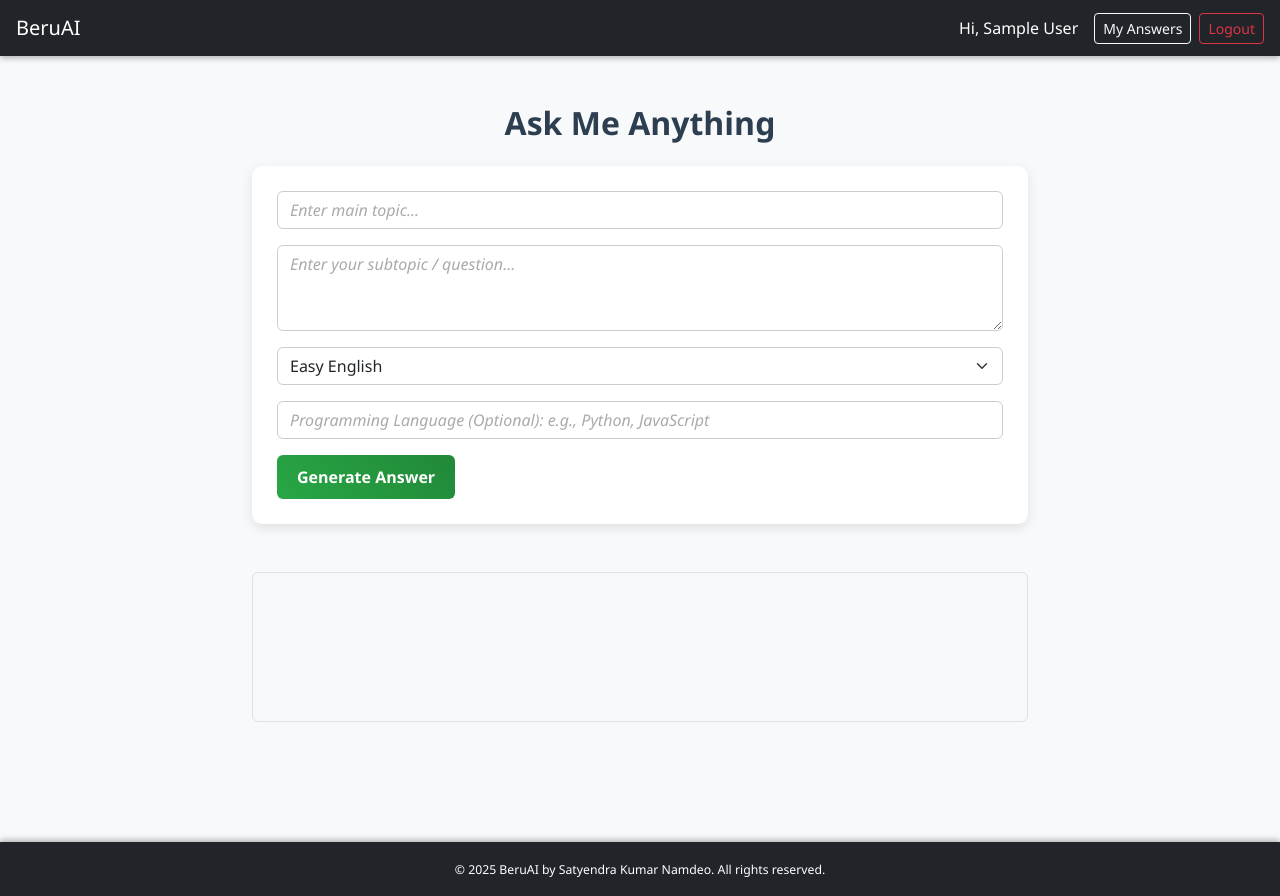
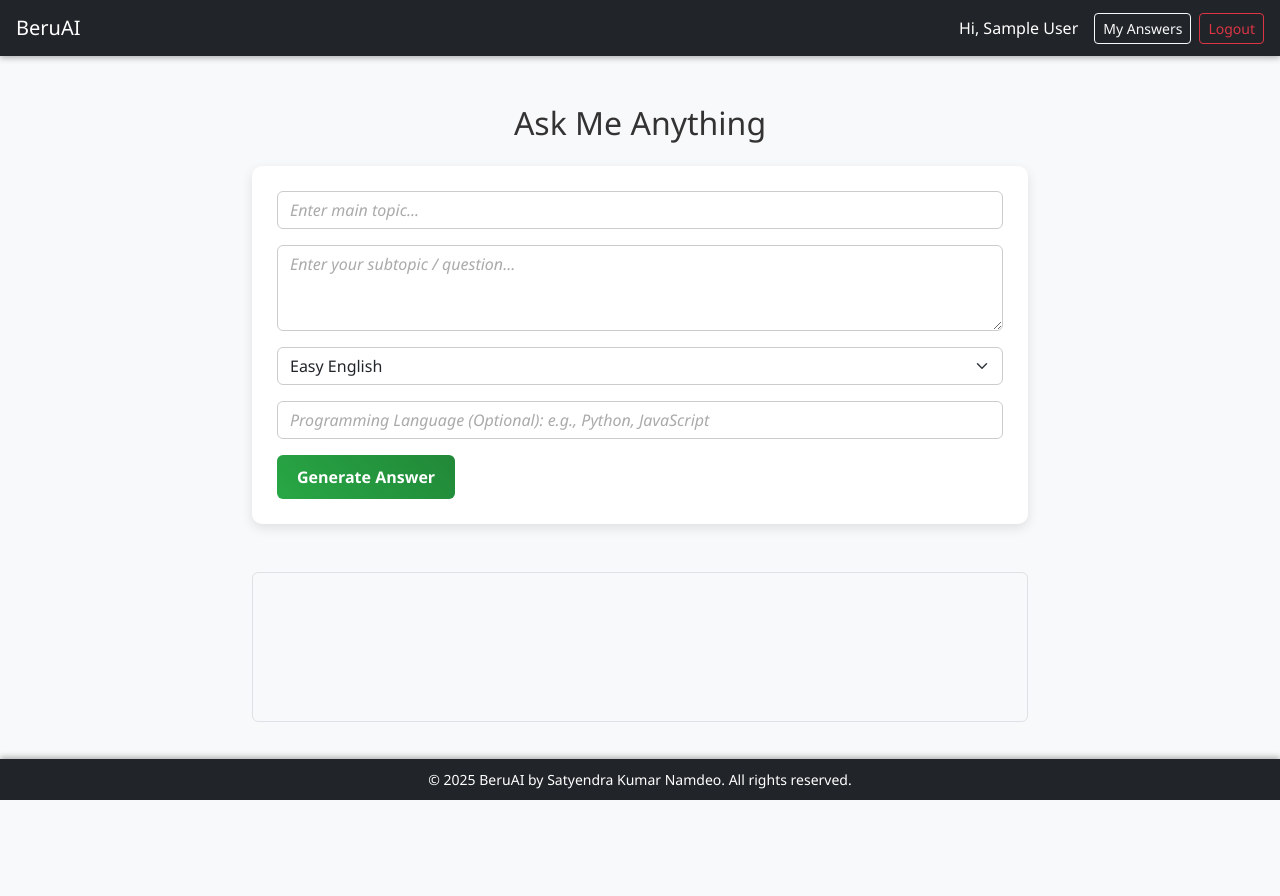
Before and after one commit to SanFlash/Satyen78beruAI, a Flask app: page /index in a window 1280 px wide. After the commit the page ends 800 px from the top, so only its background shows below. Run offline with Flask 3, Linux system fonts and the light colour scheme; the visitor is signed in with stand-in values (Sample User, id 1); some libraries are stand-ins or nearby versions.

Commit message:
Update index.html

```diff
--- a/templates/index.html
+++ b/templates/index.html
@@ -3,7 +3,15 @@
 <head>
   <meta charset="UTF-8" />
   <title>BeruAI | Home</title>
-    <link href="https://cdn.jsdelivr.net/npm/bootstrap@5.3.0/dist/css/bootstrap.min.css" rel="stylesheet" />
+  <meta name="viewport" content="width=device-width, initial-scale=1.0" />
+  <link
+    href="https://cdn.jsdelivr.net/npm/bootstrap@5.3.0/dist/css/bootstrap.min.css"
+    rel="stylesheet"
+  />
+  <link
+    rel="stylesheet"
+    href="https://cdnjs.cloudflare.com/ajax/libs/highlight.js/11.8.0/styles/github-dark.min.css"
+  />
   <style>
     body {
       font-family: 'Segoe UI', Tahoma, Geneva, Verdana, sans-serif;
@@ -11,6 +19,9 @@
       color: #333;
       margin: 0;
       padding: 0;
+      min-height: 100vh;
+      display: flex;
+      flex-direction: column;
     }
 
     .navbar {
@@ -19,14 +30,18 @@
     }
 
     @keyframes slideDown {
-    0% {
+      from {
         transform: translateY(-100%);
         opacity: 0;
       }
-    100% {
+      to {
         transform: translateY(0);
         opacity: 1;
       }
+    }
+
+    main {
+      flex: 1;
     }
 
     .container {
@@ -35,13 +50,14 @@
     }
 
     @keyframes fadeIn {
-    from { opacity: 0; transform: translateY(30px); }
-    to { opacity: 1; transform: translateY(0); }
+      from {
+        opacity: 0;
+        transform: translateY(30px);
       }
-
-  h2 {
-    color: #2c3e50;
-    font-weight: 700;
+      to {
+        opacity: 1;
+        transform: translateY(0);
+      }
     }
 
     form {
@@ -53,11 +69,11 @@
     }
 
     @keyframes bounceIn {
-    0% {
+      from {
         transform: scale(0.95);
         opacity: 0;
       }
-    100% {
+      to {
         transform: scale(1);
         opacity: 1;
       }
@@ -91,11 +107,14 @@
       background: linear-gradient(45deg, #218838, #1e7e34);
     }
 
-
+    .form-control::placeholder {
+      color: #aaa;
+      font-style: italic;
+    }
 
     #imageResults img {
       max-width: 100%;
-    max-height: 100%;
+      height: auto;
       border-radius: 6px;
       box-shadow: 0 2px 8px rgba(0, 0, 0, 0.15);
       transition: transform 0.3s ease;
@@ -105,21 +124,47 @@
       transform: scale(1.05);
     }
 
-  .form-control::placeholder {
-    color: #aaa;
-    font-style: italic;
+    .fade-in-answer {
+      animation: fadeAnswer 0.6s ease-in;
     }
 
-  .footer {
-  box-shadow: 0 -2px 6px rgba(0, 0, 0, 0.3);
-  font-size: 14px;
-  position: relative;
-  bottom: 0;
-  width: 100%;
+    @keyframes fadeAnswer {
+      0% {
+        opacity: 0;
+        transform: translateY(10px);
+      }
+      100% {
+        opacity: 1;
+        transform: translateY(0);
+      }
     }
 
+    #responseContainer table {
+      width: 100%;
+      border-collapse: collapse;
+      margin-top: 1rem;
+    }
 
-  /* Responsive behavior */
+    #responseContainer th,
+    #responseContainer td {
+      border: 1px solid #ccc;
+      padding: 8px;
+      text-align: left;
+    }
+
+    #responseContainer th {
+      background-color: #e9ecef;
+    }
+
+    pre code {
+      display: block;
+      padding: 1rem;
+      border-radius: 8px;
+      background-color: #1e1e1e;
+      color: #f8f8f2;
+      overflow-x: auto;
+    }
+
     @media (max-width: 768px) {
       .container {
         padding: 15px;
@@ -137,23 +182,22 @@
       h2 {
         font-size: 1.5rem;
       }
-
-    #imageResults img {
-      max-width: 100%;
-    }
     }
 
-  /* Transition effect for new answers */
-  .fade-in-answer {
-    animation: fadeAnswer 0.6s ease-in;
-  }
+    footer {
+      background: #212529;
+      color: #fff;
+      text-align: center;
+      padding: 10px 0;
+      font-size: 14px;
+      box-shadow: 0 -2px 6px rgba(0, 0, 0, 0.3);
+      position: fixed;
+      bottom: 0;
+      left: 0;
+      width: 100%;
 
-  @keyframes fadeAnswer {
-    0% { opacity: 0; transform: translateY(10px); }
-    100% { opacity: 1; transform: translateY(0); }
     }
   </style>
-
 </head>
 <body>
   <nav class="navbar navbar-expand-lg navbar-dark bg-dark px-3">
@@ -165,27 +209,14 @@
     </div>
   </nav>
 
-<div class="container py-5">
+  <main class="container py-5">
     <h2 class="mb-4 text-center">Ask Me Anything</h2>
     <form id="askForm">
       <div class="mb-3">
-            <input
-                id="mainTopic"
-                name="mainTopic"
-                class="form-control"
-                placeholder="Enter main topic..."
-                required
-            />
+        <input id="mainTopic" name="mainTopic" class="form-control" placeholder="Enter main topic..." required />
       </div>
       <div class="mb-3">
-            <textarea
-                id="question"
-                name="question"
-                class="form-control"
-                rows="3"
-                placeholder="Enter your subtopic / question..."
-                required
-            ></textarea>
+        <textarea id="question" name="question" class="form-control" rows="3" placeholder="Enter your subtopic / question..." required></textarea>
       </div>
       <div class="mb-3">
         <select id="style" name="style" class="form-select">
@@ -195,32 +226,33 @@
           <option value="hindi">Hindi</option>
         </select>
       </div>
-        <!-- 🆕 Optional programming language field -->
       <div class="mb-3">
-            <input
-                id="language"
-                name="language"
-                class="form-control"
-                placeholder="Programming Language (Optional): e.g., Python, JavaScript"
-            />
+        <input id="language" name="language" class="form-control" placeholder="Programming Language (Optional): e.g., Python, JavaScript" />
       </div>
       <button type="submit" class="btn btn-success">Generate Answer</button>
     </form>
 
-    <div id="responseContainer" class="mt-5 border rounded p-4 bg-light" style="min-height: 150px;"></div>
+    <div id="responseContainer" class="mt-5 border rounded p-4 bg-light fade-in-answer" style="min-height: 150px;"></div>
 
     <div id="imageResults" class="mt-4 d-flex flex-wrap gap-3 justify-content-center"></div>
-</div>
+  </main>
 
+  <!-- Footer -->
+  <footer>
+    <div>&copy; {{ current_year }} BeruAI by Satyendra Kumar Namdeo. All rights reserved.</div>
+  </footer>
+
+  <!-- Scripts -->
   <script src="https://cdn.jsdelivr.net/npm/marked/marked.min.js"></script>
+  <script src="https://cdnjs.cloudflare.com/ajax/libs/highlight.js/11.8.0/highlight.min.js"></script>
   <script>
+    hljs.highlightAll();
+
     async function fetchImages(query) {
       const GOOGLE_API_KEY = "AIzaSyDzZQuDnsIgqUDyYhJ77UV9XJ0G-0M2pp0";
       const SEARCH_ENGINE_ID = "b456c73a132774aa1";
-
       const imageQuery = encodeURIComponent(query + " diagram OR figure OR image");
       const url = `https://www.googleapis.com/customsearch/v1?q=${imageQuery}&cx=${SEARCH_ENGINE_ID}&searchType=image&num=3&key=${GOOGLE_API_KEY}`;
-
       try {
         const response = await fetch(url);
         const data = await response.json();
@@ -241,16 +273,12 @@
         const img = document.createElement("img");
         img.src = item.link;
         img.alt = item.title || "Related image";
-            img.style.maxWidth = "550px";
-            img.style.borderRadius = "8px";
-            img.style.boxShadow = "0 2px 8px rgba(0,0,0,0.15)";
         container.appendChild(img);
       });
     }
 
     document.getElementById("askForm").addEventListener("submit", async function (e) {
       e.preventDefault();
-
       const mainTopic = document.getElementById("mainTopic").value.trim();
       const question = document.getElementById("question").value.trim();
       const style = document.getElementById("style").value;
@@ -265,9 +293,7 @@
       clearImages();
 
       const fullQuestion = `Main topic: ${mainTopic}\nQuestion: ${question}`;
-
       try {
-            // Generate answer
         const response = await fetch("/api/generate-answer", {
           method: "POST",
           headers: { "Content-Type": "application/json" },
@@ -275,48 +301,32 @@
         });
 
         const data = await response.json();
-
         if (!response.ok) {
           document.getElementById("responseContainer").innerHTML = `Error: ${data.error || 'Unknown error'}`;
           return;
         }
 
-            // Display answer
         document.getElementById("responseContainer").innerHTML = marked.parse(data.answer);
+        hljs.highlightAll();
 
-            // Save answer to backend/Supabase
+        // Save the answer
         try {
-                const saveResponse = await fetch("/api/save-answer", {
+          await fetch("/api/save-answer", {
             method: "POST",
             headers: { "Content-Type": "application/json" },
-                    body: JSON.stringify({ question: fullQuestion, answer: data.answer })
+            body: JSON.stringify({ question: fullQuestion, answer: data.answer }),
           });
-                const saveData = await saveResponse.json();
-                if (!saveResponse.ok) {
-                    console.warn("Failed to save answer:", saveData.error);
-                } else {
-                    console.log("Answer saved successfully");
-                }
-            } catch (saveErr) {
-                console.error("Error saving answer:", saveErr);
+        } catch (err) {
+          console.warn("Answer save failed:", err);
         }
 
-            // Fetch and render images
         const images = await fetchImages(question);
-            if (images.length > 0) {
         renderImages(images);
-            }
       } catch (error) {
         document.getElementById("responseContainer").innerHTML = "An error occurred. Try again later.";
         console.error(error);
       }
     });
   </script>
-<footer class="footer bg-dark text-white mt-5 py-3">
-  <div class="container text-center">
-    <small>&copy; {{ current_year }} BeruAI by Satyendra Kumar Namdeo. All rights reserved.</small>
-  </div>
-</footer>
-
 </body>
 </html>
```
Lines whose indentation alone changed are shown as unchanged.
